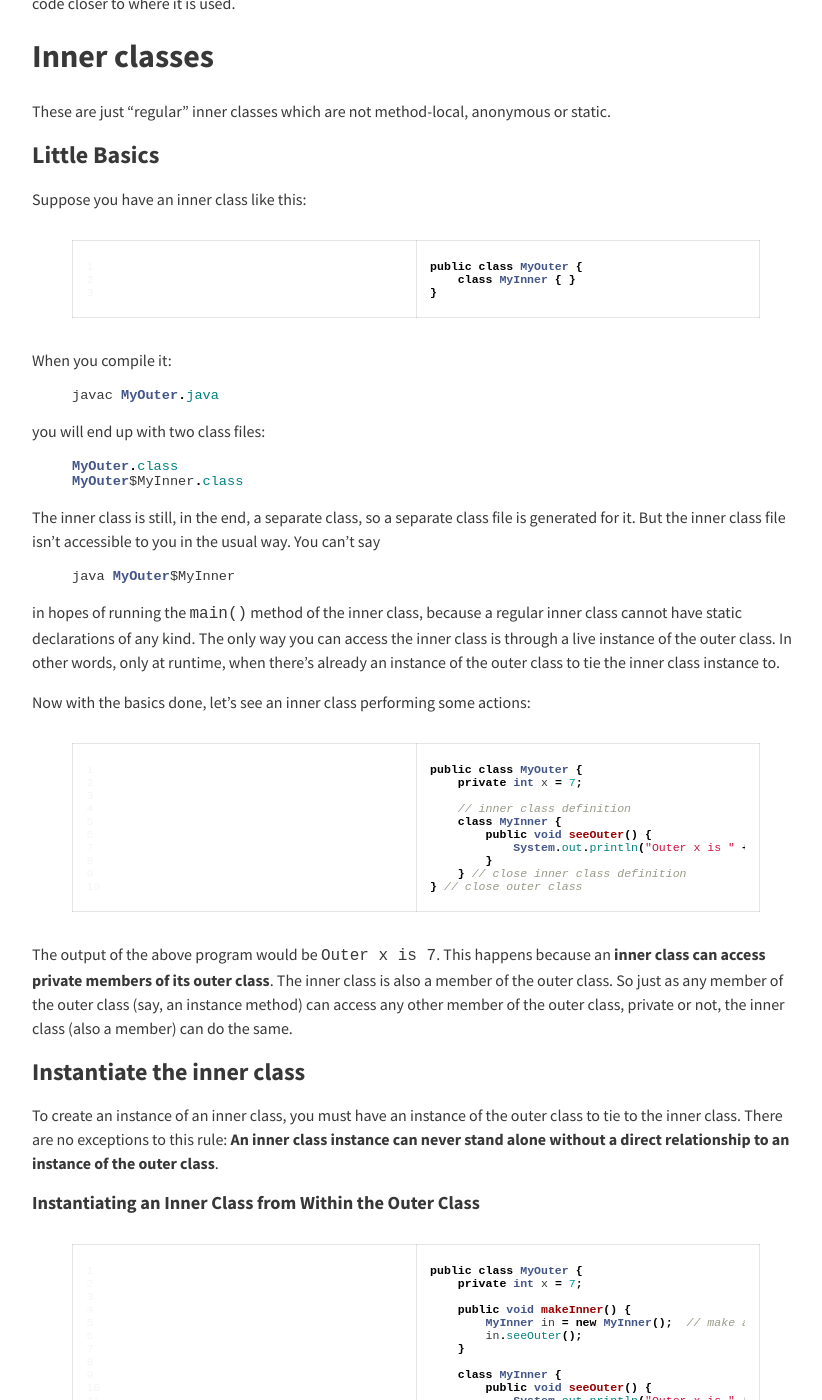
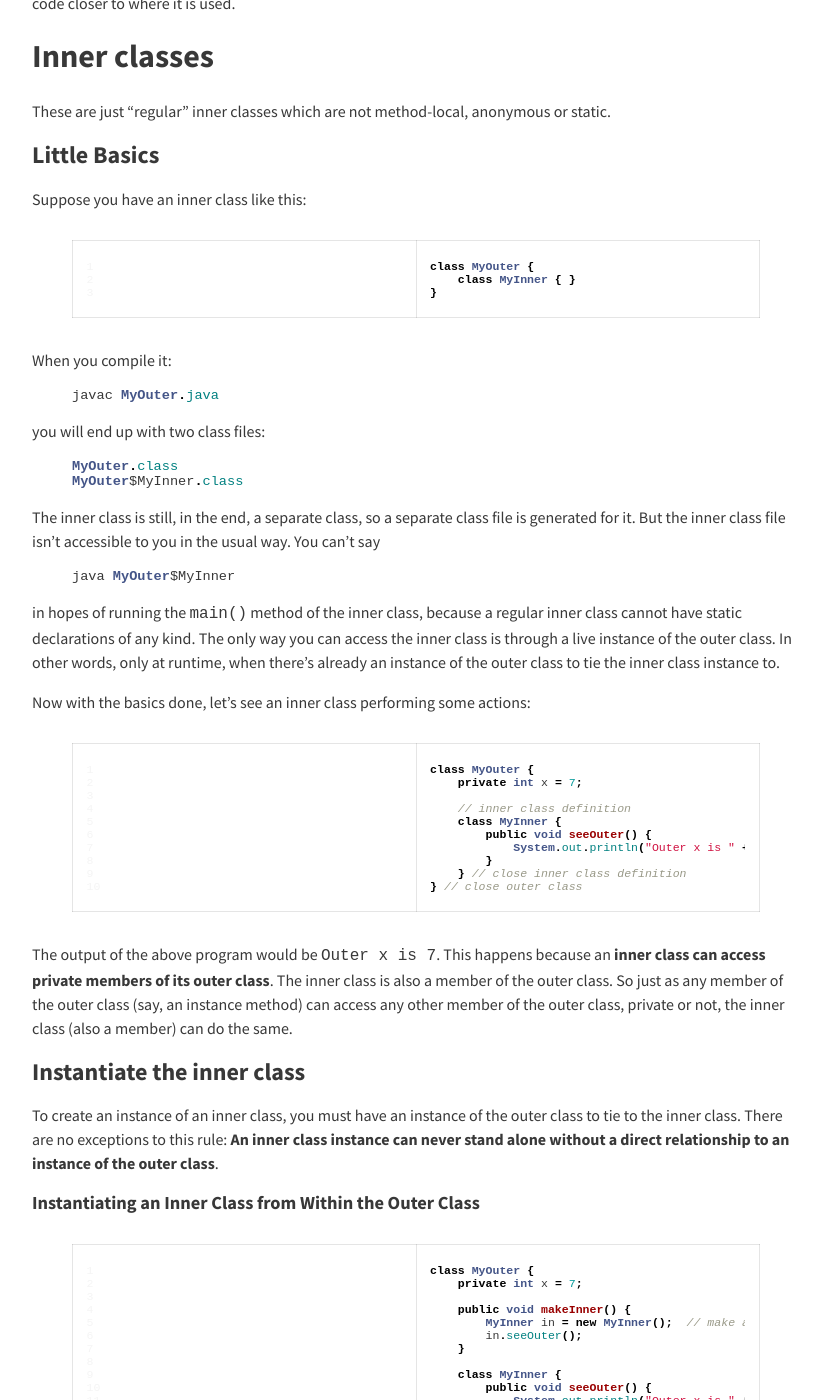
Before and after one commit to rampatra/JavaNotes, a Jekyll site: the page built from _posts/2015-08-20-nested-classes.md, in a window 1280 px wide and 1400 px high, scrolled down 884 px. Shown: the whole window, without its empty margins (224-1046 px from the left). Built offline with Jekyll 4.4.1, drawn with Linux system fonts in a browser that asks for light colours; nearby versions of some CDN libraries; comment, search, counter and statistics services are not loaded.

Commit message:
content changes

```diff
--- a/_posts/2015-08-20-nested-classes.md
+++ b/_posts/2015-08-20-nested-classes.md
@@ -35,7 +35,7 @@ These are just "regular" inner classes which are not method-local, anonymous or
 Suppose you have an inner class like this:
 
 {% highlight java linenos %}
-public class MyOuter {
+class MyOuter {
     class MyInner { }
 }
 {% endhighlight %}
@@ -67,7 +67,7 @@ only at runtime, when there's already an instance of the outer class to tie the
 Now with the basics done, let's see an inner class performing some actions:
 
 {% highlight java linenos %}
-public class MyOuter {
+class MyOuter {
     private int x = 7;
 
     // inner class definition
@@ -93,7 +93,7 @@ instance of the outer class__.
 #### Instantiating an Inner Class from Within the Outer Class
 
 {% highlight java linenos %}
-public class MyOuter {
+class MyOuter {
     private int x = 7;
 
     public void makeInner() {
@@ -152,7 +152,7 @@ since `this` always refers to the currently executing object. But when the inner
 to the outer class instance that the inner instance is tied to, it can access the outer class `this` like:
 
 {% highlight java linenos %}
-public class MyOuter {
+class MyOuter {
     private int x = 7;
 
     public void makeInner() {
```
